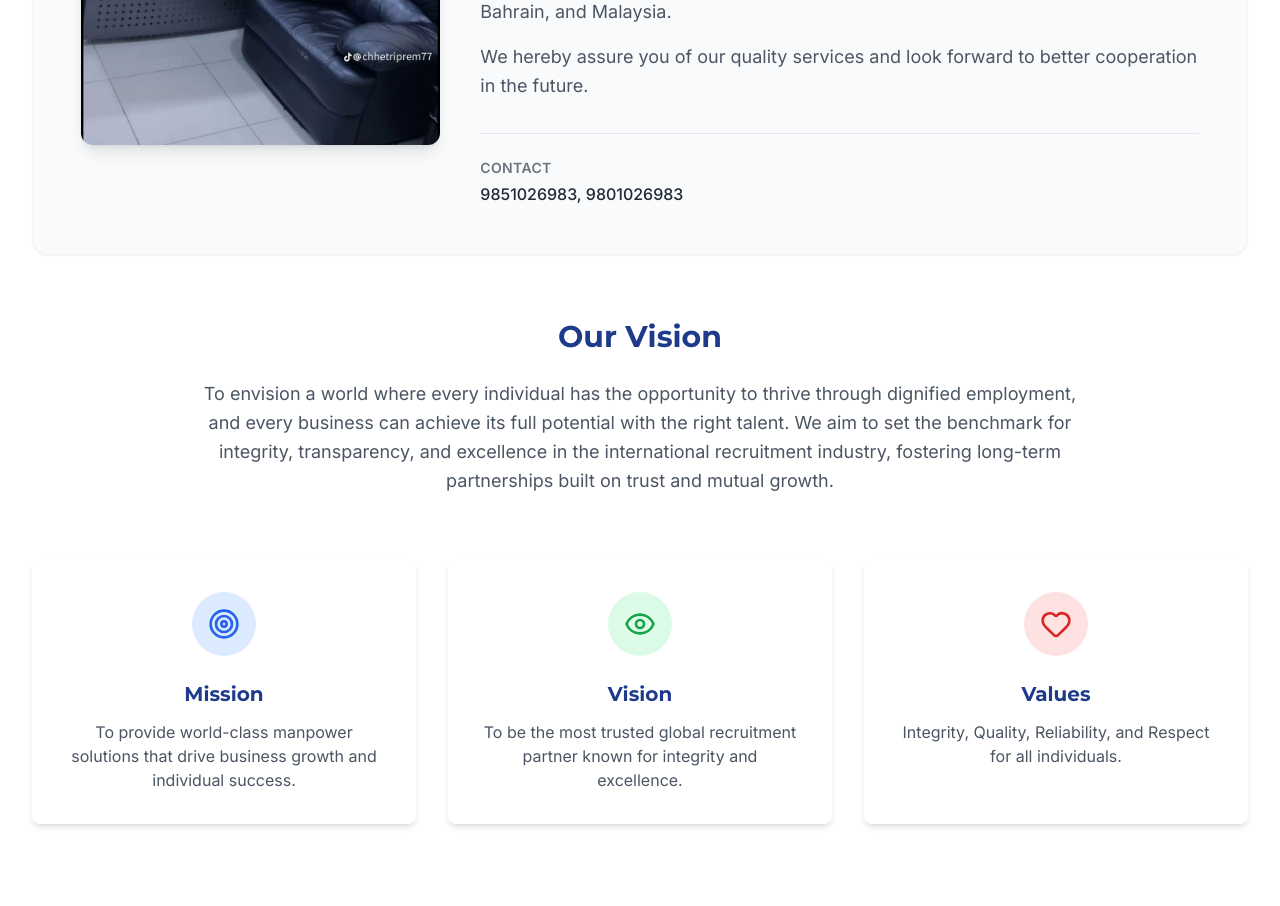
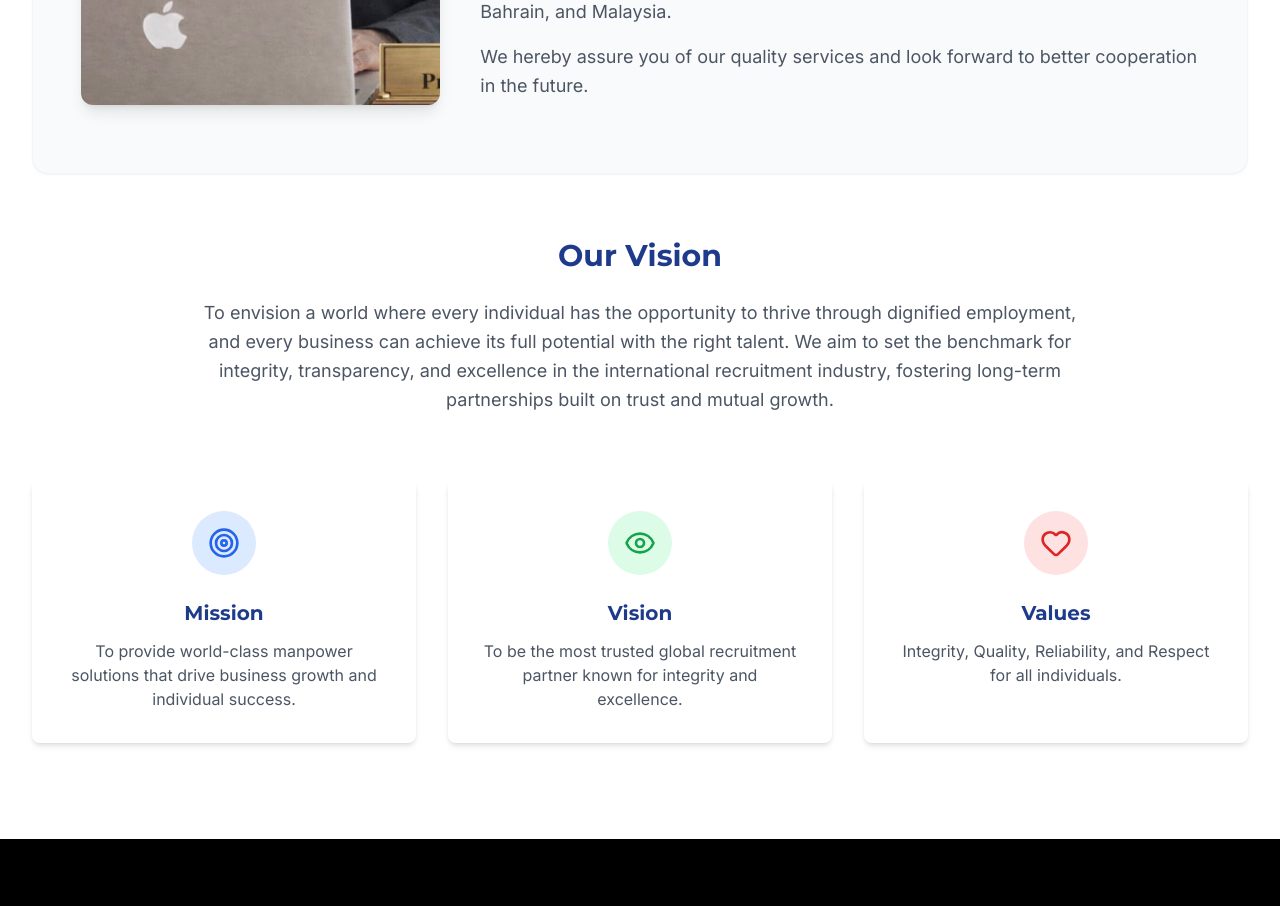
Before and after one commit to saroj60/faisalmanagement, a React (Vite) app: page /about in a window 1280 px wide. Shown: the part 1300-2206 px from the top of the page. Built offline with nearby package versions, Linux system fonts and the light colour scheme.

Commit message:
Remove contact number from About page

```diff
--- a/src/pages/About.jsx
+++ b/src/pages/About.jsx
@@ -70,13 +70,7 @@ const About = () => {
                                 <p>We hereby assure you of our quality services and look forward to better cooperation in the future.</p>
                             </div>
 
-                            <div className="grid grid-cols-1 sm:grid-cols-2 gap-4 mt-8 border-t border-gray-200 pt-6">
-                                <div>
-                                    <p className="text-sm text-gray-500 uppercase tracking-wide font-semibold">Contact</p>
-                                    <p className="text-gray-800 font-medium mt-1">9851026983, 9801026983</p>
-                                </div>
 
-                            </div>
                         </div>
                     </div>
                 </div>
```
Also changed, not shown: src/assets/chairman.jpg, src/assets/jaynath-shah.png (deleted).
